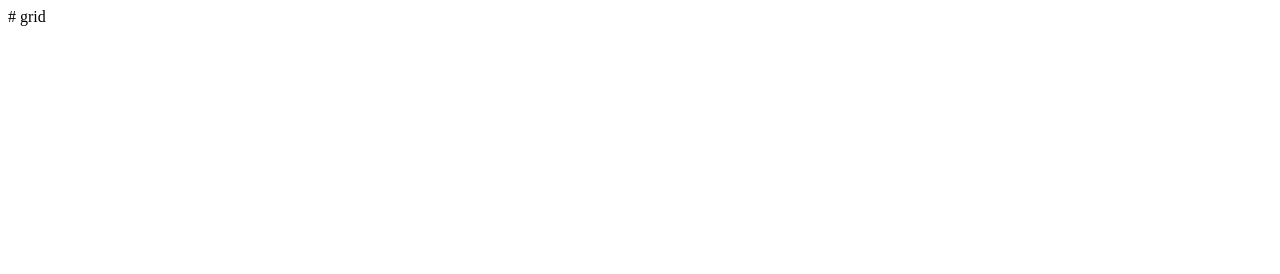
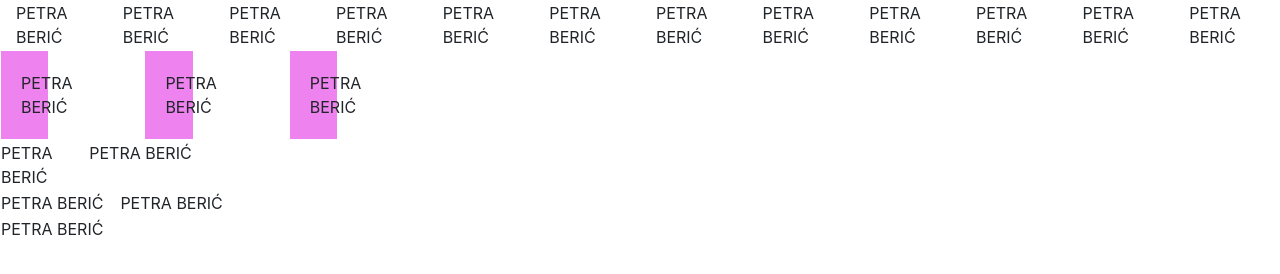
Before and after one commit to petra004/formazaprijavu, a plain HTML site: page INDEX.HTML in a window 1280 px wide. Drawn offline with nearby package versions, Linux system fonts and the light colour scheme.

Commit message:
Update INDEX.HTML

```diff
--- a/INDEX.HTML
+++ b/INDEX.HTML
@@ -1 +1,113 @@
-# grid
+<!DOCTYPE html>
+<html lang="en">
+<head>
+    <meta charset="UTF-8">
+    <meta name="viewport" content="width=device-width, initial-scale=1.0">
+    <link rel="stylesheet" href="https://stackpath.bootstrapcdn.com/bootstrap/4.4.1/css/bootstrap.min.css" integrity="sha384-Vkoo8x4CGsO3+Hhxv8T/Q5PaXtkKtu6ug5TOeNV6gBiFeWPGFN9MuhOf23Q9Ifjh" crossorigin="anonymous">
+<script src="https://stackpath.bootstrapcdn.com/bootstrap/4.4.1/js/bootstrap.min.js" integrity="sha384-wfSDF2E50Y2D1uUdj0O3uMBJnjuUD4Ih7YwaYd1iqfktj0Uod8GCExl3Og8ifwB6" crossorigin="anonymous"></script>
+<link rel="stylesheet" href="style.css">
+<meta charset="UTF-8">
+<title>Grid</title>
+
+    <STyle>
+
+
+    </STyle>
+</head>
+<body>
+    <table class="TABLICA">
+        <tr>
+    <div class="container">
+       <div class="row">
+         <TD> <div class="col-sm">
+            PETRA BERIĆ
+          </div></TD>
+        <Td>  <div class="col-sm">
+            PETRA BERIĆ
+          </div></Td>
+         <Td> <div class="col-sm">
+            PETRA BERIĆ
+          </div></Td>
+         <Td> <div class="col-sm">
+            PETRA BERIĆ
+          </div></Td>
+         <Td> <div class="col-sm">
+            PETRA BERIĆ
+          </div></Td>
+         <TD> <div class="col-sm">
+            PETRA BERIĆ
+          </div></TD>
+         <TD> <div class="col-sm">
+            PETRA BERIĆ
+          </div></TD>
+         <TD> <div class="col-sm">
+            PETRA BERIĆ
+          </div></TD>
+         <TD> <div class="col-sm">
+            PETRA BERIĆ
+          </div></TD>
+        <Td> <div class="col-sm">
+            PETRA BERIĆ
+          </div></Td>
+         <TD> <div class="col-sm">
+            PETRA BERIĆ
+          </div></TD>
+          <TD><div class="col-sm">
+            PETRA BERIĆ
+          </div></TD>
+          </tr>
+    </table>
+
+    <table class="TABLICA">
+        <TR>
+          <div class="row">
+            <!-- columns with specific widths -->
+            <TD><div class="col-4" style="padding: 20px; background-color: violet;">PETRA BERIĆ</div></TD>
+            <TD><div class="col-4" style="padding: 20px; background-color: VIOLET;">PETRA BERIĆ</div></TD>
+            <TD><div class="col-4" style="padding: 20px; background-color: violet;">PETRA BERIĆ</div></TD>
+            </div></TR>
+    </table>
+
+
+    <table class="TABLICA">
+<TR>
+      <div class="container">
+       <TD> <div class="row">
+            <div class="col-4">PETRA BERIĆ</div>
+            <div class="col-8">PETRA BERIĆ</div>
+          </div></TD>
+        </div>
+ </TR>
+    </table>
+
+    <table class="TABLICA">
+ <TR>
+  <div class="container">
+    <TD><div class="row">
+      <div class="col">
+        PETRA BERIĆ
+      </div></TD>
+     <TD> <div class="col">
+        PETRA BERIĆ
+      </div></TD>
+    </div>
+  </TR>
+    </table>
+
+
+    <table class="TABLICA">
+<TR>
+    <div class="container;">
+      <TD>  <div class="row">
+          <div class="col">
+            PETRA BERIĆ
+          </diV></TD>
+</TR>
+</table>
+
+
+
+
+
+</body>
+</html>
```
